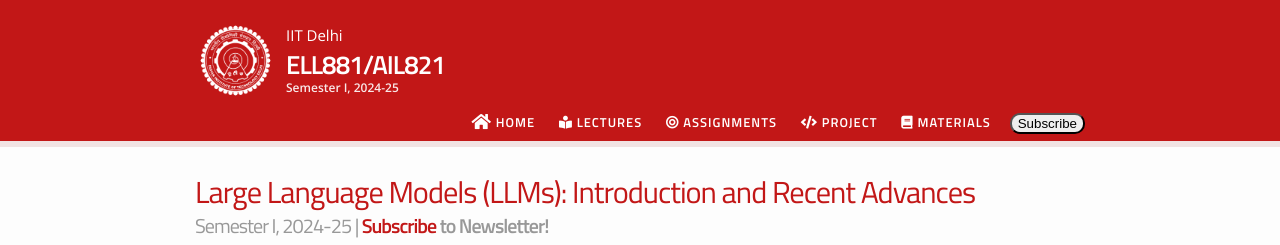
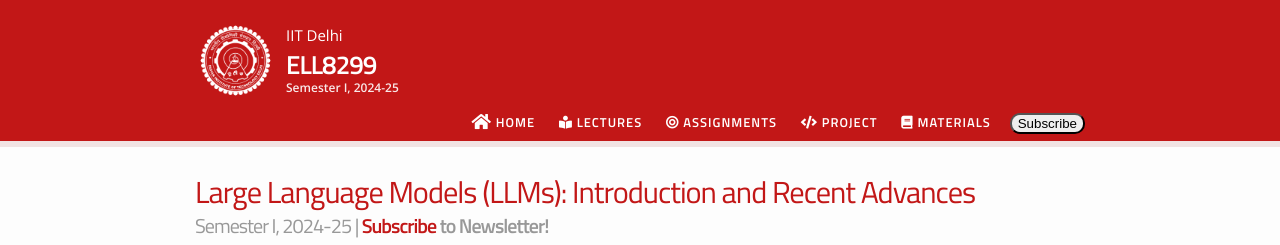
Before and after one commit to lcs2-iitd/ELL8299-2501, a Jekyll site: the page built from index.md, in a window 1280 px wide and 900 px high. Shown: the top 245 px of the window. Built offline with Jekyll 4.4.1, drawn with Linux system fonts in a browser that asks for light colours; nearby versions of some CDN libraries.

Commit message:
nameupdate

```diff
--- a/_config.yml
+++ b/_config.yml
@@ -1,5 +1,5 @@
 # Site settings
-course_code: ELL881/AIL821
+course_code: ELL8299
 course_name: "Large Language Models (LLMs): Introduction and Recent Advances"
 course_description: "The field of Natural Language Processing (NLP) has witnessed rapid progress in recent times, driven mainly by the design and development of Large Language Models (LLMs). With the increase in scale, LLMs exhibit various emergent properties, though there are conflicting opinions among researchers about these phenomena. Nonetheless, LLMs are proving to be useful and are becoming ubiquitous across numerous applications.<br/><br/>This advanced course aims to introduce the latest advancements in generative AI for text and is open to both undergraduate and graduate students. The course is structured into five modules: Basics, Architecture, Learnability, User Acceptability, and Ethics & Miscellaneous. Together, these modules will provide a comprehensive view of the different facets of LLMs.<br/><br/>Students should have a background in Machine Learning and be proficient in Python programming. At least some basic knowledge of Deep Learning and NLP is preferred. Through assignments and a course project, students will acquire the skills necessary to design, implement, and understand LLMs using the PyTorch framework."
 course_semester: "Semester I, 2024-25"
--- a/_includes/head.html
+++ b/_includes/head.html
@@ -20,7 +20,7 @@
   <link rel="icon" type="image/x-icon" href="https://raw.githubusercontent.com/lcs2-iitd/ELL881-AIL821-2401/refs/heads/main/_images/logo.png">
 
 <!--   <title>{% if page.title %} {{ page.title }} - {{ site.course_code }} / {{ site.course_semester }} {% else %}{{ site.course_code }} / {{ site.course_semester }} - {{ site.schoolname }}{% endif %}</title> -->
-  <title>ELL881/AIL821 | LCS2-IITD</title>
+  <title>ELL8299 | LCS2-IITD</title>
   <meta name="description" content="{% if page.excerpt %}{{ page.excerpt | strip_html | strip_newlines | truncate: 160 }}{% else %}{{ page.title }} - {{ site.course_name }} / {{ site.course_semester }}{% endif %}">
 
   <link rel="stylesheet" href="{{ "/_css/main.css" | prepend: site.baseurl }}">
```
Also changed, not shown: README.md.
